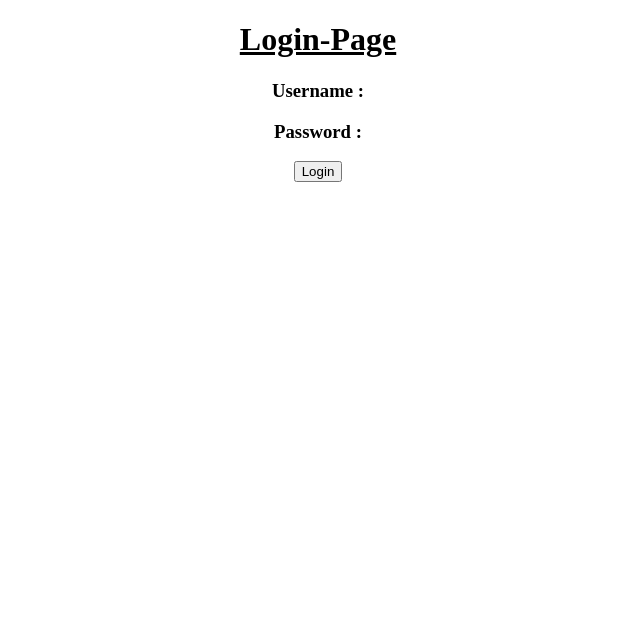
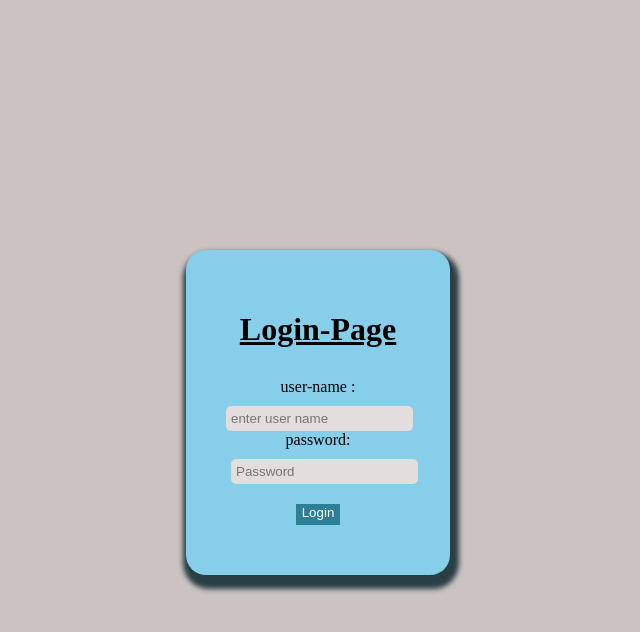
Before and after one commit to Roshangithubaccount/Web_Tech, a website: page login.html in a window 1280 px wide. Shown: the whole page, without its empty margins (322-962 px from the left). Drawn offline with Linux system fonts and the light colour scheme.

Commit message:
Add files via upload

```diff
--- a/login.html
+++ b/login.html
@@ -5,20 +5,70 @@
     <meta name="viewport" content="width=device-width, initial-scale=1.0">
     <title>Login Page</title>
     <style>
+        body{
+            background-color: #cbc2c2;
+        }
         div{
             text-align: center;
+            /* border: 2px solid black; */
+            margin-left: 500px;
+            margin-right: 500px;
+            /* margin-bottom: 5px; */
+            margin-top: 250px;
+            box-shadow: 3px 8px  5px 6px#293f44;
+            background-color: skyblue;
+            border-radius: 20px;
+            padding-top: 40px;
+            padding-bottom: 50px;
         }
         h1{
+            margin-bottom: 30px;
             text-decoration: underline;
         }
+        input{
+            padding: 5px;
+            padding-top: 3px;
+
+        }
+        .u{
+            margin-top: 10px;
+            padding-top: 5px;
+            margin-left: 3px;
+            border-radius: 5px;
+            border: none;
+            background-color: #e4dddd;
+
+        }
+        .p{
+            margin-top: 10px;
+            padding-top: 5px;
+            margin-left: 13px;
+            /* margin-r: px; */
+            border-radius: 5px;
+            border: none;
+            background-color: #e4dddd;
+        }
+        button{
+            margin-top: 20px;
+            background-color: #2c7f94;
+            border: none;
+            padding-bottom: 5px;
+            color: white;
+        }
+        button:hover{
+            background-color: #934646;
+        }
+
 
     </style>
 </head>
 <body>
     <div>
         <h1>Login-Page</h1>
-        <h3>Username :</h3>
-        <h3>Password :</h3>
+        <label for="username">user-name :</label>
+        <input class="u" type="text" placeholder="enter user name"><br>
+        <label for="password">password:</label>
+        <input class="p" type="password" placeholder="Password"><br>
         <button onclick="Login()">Login</button>
     </div>
 
--- /dev/null
+++ b/module.js
@@ -0,0 +1,4 @@
+ export function Mod(num1 , num2){
+    return num1 % num2;
+
+}
--- /dev/null
+++ b/result.js
@@ -0,0 +1,2 @@
+import{Mod} from "./module.js";
+console.log(Mod(100, 2));
```
Also changed, not shown: animal.js (added, +22 -0 lines), arithmetic.js (added, +15 -0 lines), class.js (added, +33 -0 lines), employeeDetails.js (added, +19 -0 lines), package.json (added, +12 -0 lines), sample.js (added, +24 -0 lines).
